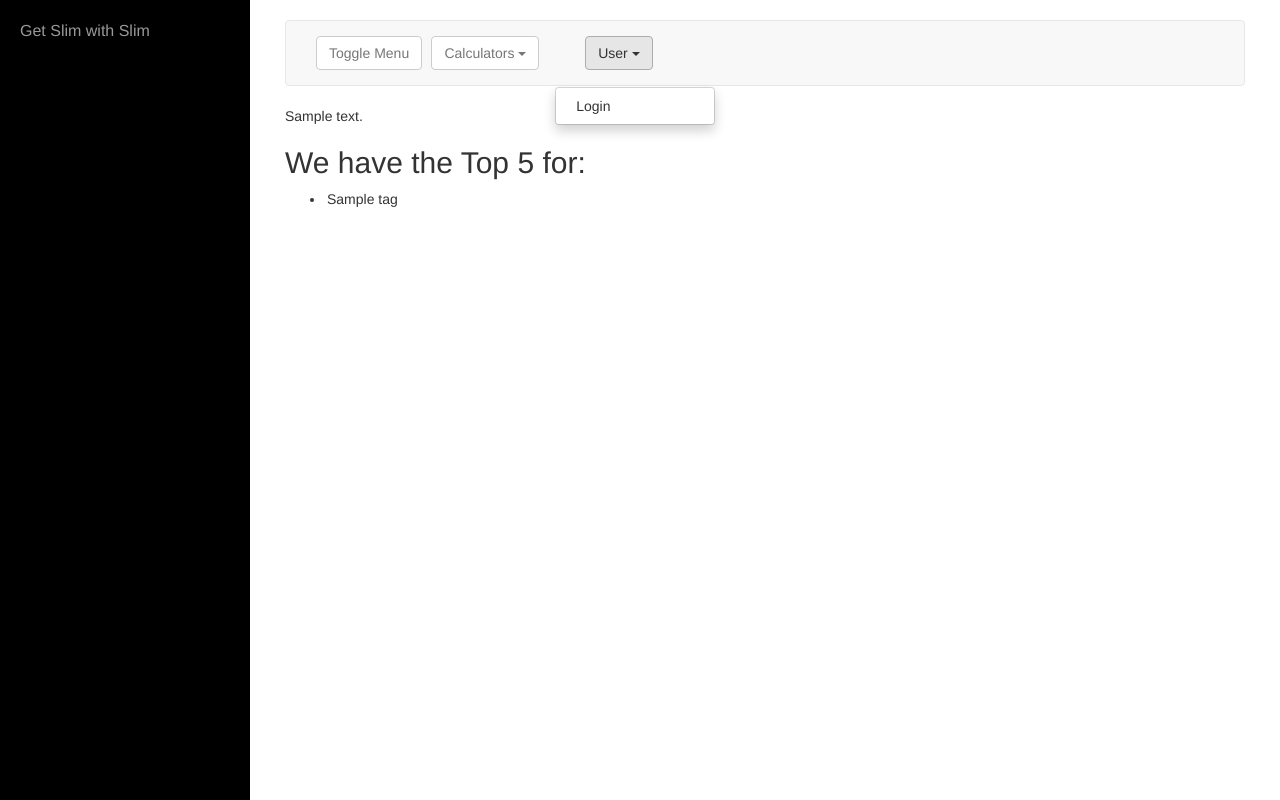
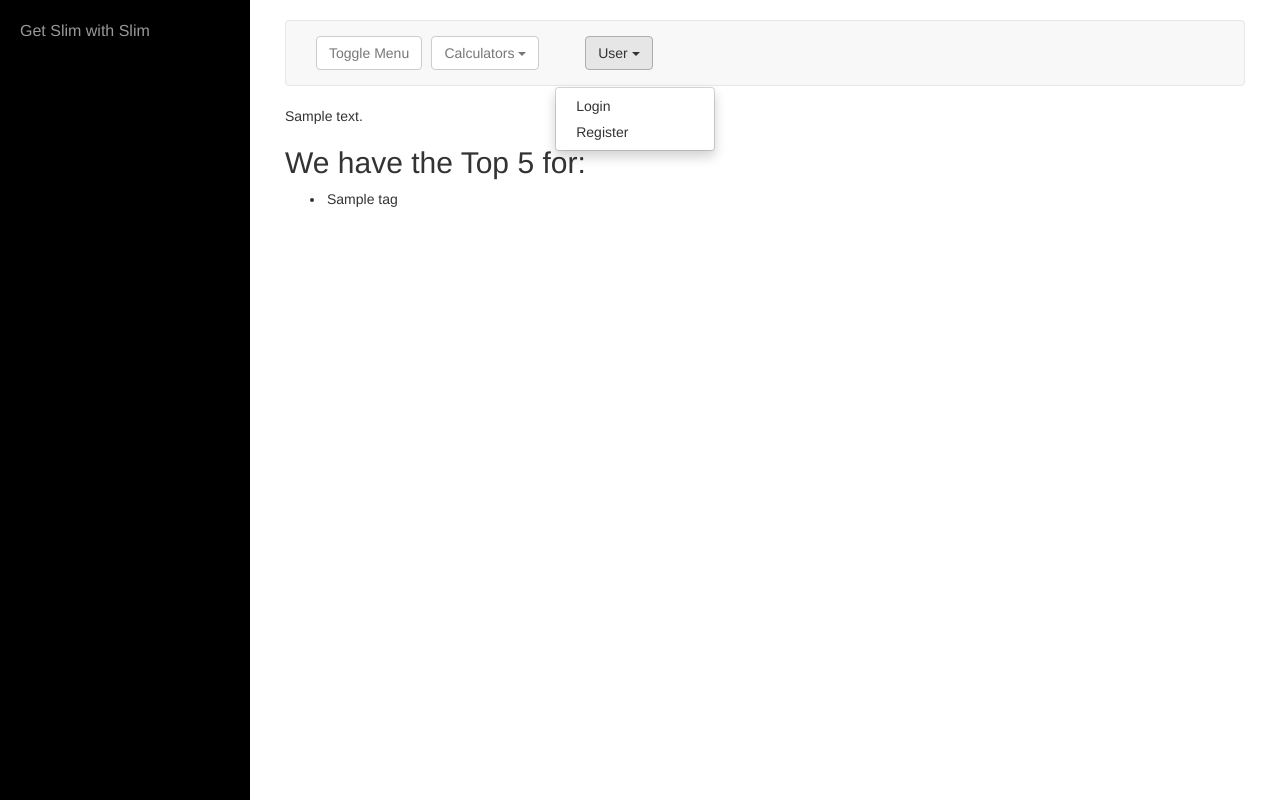
Before and after one commit to dan-stachlewski/top5, a PHP site: template app/templates/home-part-a/homepage_a_structire.twig in a window 1280 px wide, after a click on "User". Run offline with PHP 8.4, Linux system fonts and the light colour scheme; the template is opened without the code that fills it: most values are stand-ins (such as "Sample title", 1, 10 or a date in 2020); some libraries are stand-ins or nearby versions.

Commit message:
Added the links for Register

```diff
--- a/app/templates/layout.twig
+++ b/app/templates/layout.twig
@@ -83,6 +83,9 @@
                                                 {% if not userLogged %}
                                                     <li>
                                                         <a href="{{ path_for('login') }}">Login</a>
+                                                    </li>
+                                                    <li>
+                                                        <a href="{{ path_for('register') }}">Register</a>
                                                     </li>
                                                     {% else %}
                                                     <li>
```
